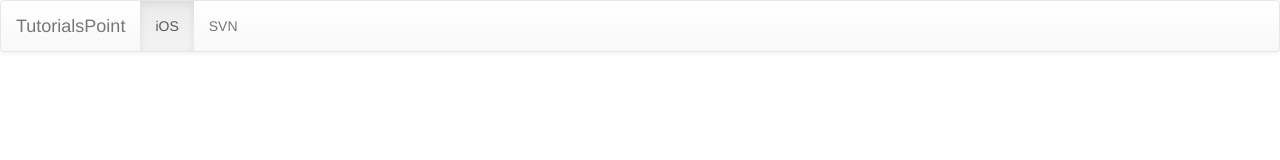
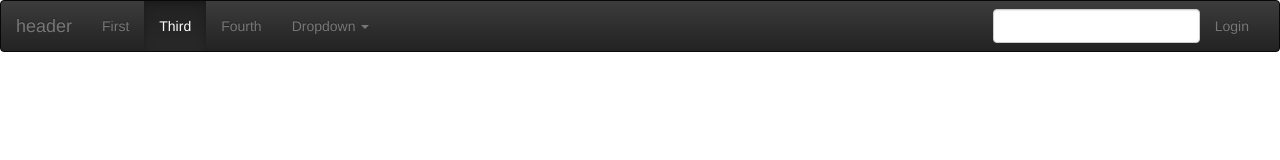
Before and after one commit to grezzogg/noob-bootstrap-fiddle, a plain HTML site: page index.html in a window 1280 px wide. Drawn offline with Linux system fonts and the light colour scheme.

Commit message:
index.html

```diff
--- a/index.html
+++ b/index.html
@@ -10,22 +10,35 @@
   <link rel="stylesheet" href="css/css.css">
 </head>
 <body>
-  <nav class="navbar navbar-default" role="navigation">
+  <nav class="navbar navbar-inverse" role="navigation">
     <div class="navbar-header">
-      <button type="button" class="navbar-toggle" data-toggle="collapse"
-         data-target="#example-navbar-collapse">
+      <button class="navbar-toggle" type="button" data-target=".navbar-collapse" data-toggle="collapse">
         <span class="sr-only">Toggle navigation</span>
         <span class="icon-bar"></span>
         <span class="icon-bar"></span>
         <span class="icon-bar"></span>
       </button>
-      <a class="navbar-brand" href="#">TutorialsPoint</a>
+      <a href="#" class="navbar-brand">header</a>
     </div>
-   <div class="collapse navbar-collapse" id="example-navbar-collapse">
-      <ul class="nav navbar-nav">
-         <li class="active"><a href="#">iOS</a></li>
-         <li><a href="#">SVN</a></li>
+    <div class="navbar-collapse collapse">
+      <ul class="navbar-nav nav">
+        <li><a href="#">First</a></li>
+        <li class="active"><a href="#">Third</a></li>
+        <li><a href="#">Fourth</a></li>
+        <li class="dropdown">
+          <a href="#" class="dropdown-toggle" data-toggle="dropdown">Dropdown <b class="caret"></b></a>
+          <ul class="dropdown-menu" role="menu">
+            <li><a href="#">First</a></li>
+            <li><a href="#">Second</a></li>
           </ul>
+        </li>
+      </ul>
+      <ul class="nav navbar-nav navbar-right">
+        <li><a href="#">Login</a></li>
+      </ul>
+      <form action="post" class="navbar-form navbar-right" role="search">
+        <div class="form-group"><input type="text" class="form-control"></div>
+      </form>
     </div>
   </nav>
 </body>
```
Lines whose indentation alone changed are shown as unchanged.
